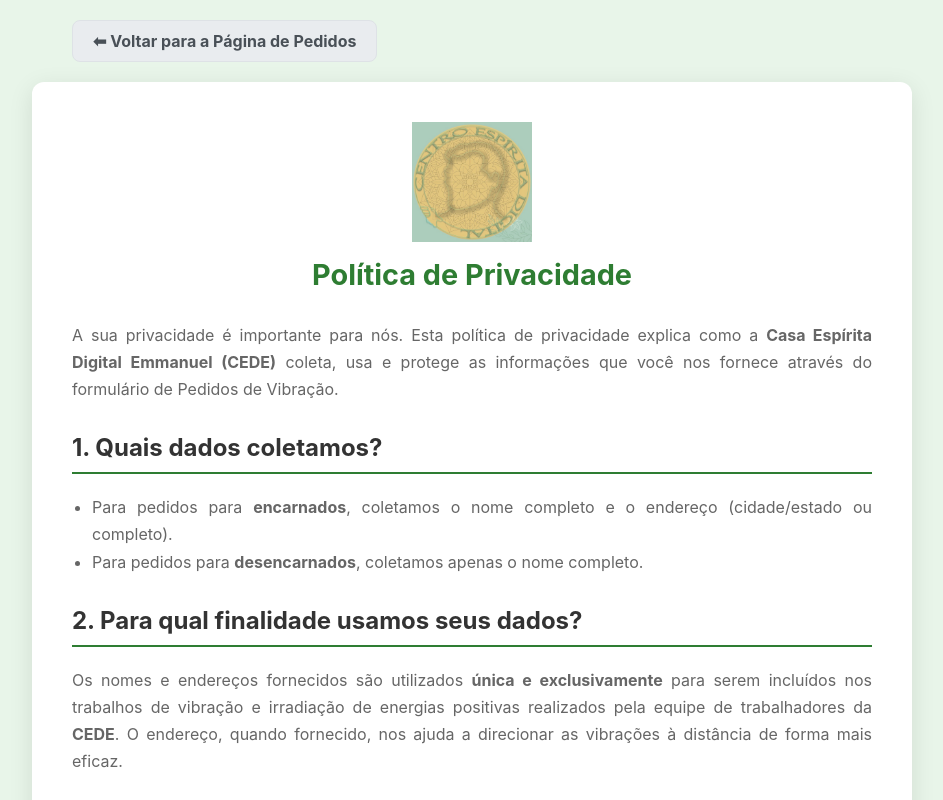
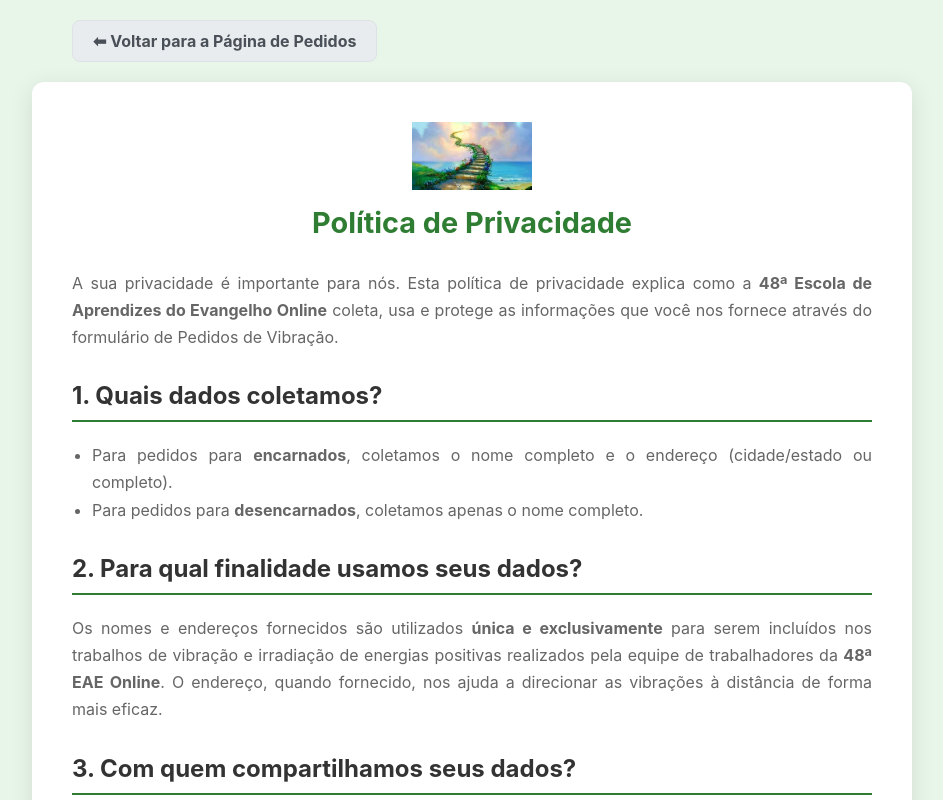
Before and after one commit to CasaespiritadigitalEmmanuel/sistema-vibracoes-CEDE, a plain HTML site: page public/politica.html in a window 1280 px wide. Shown: the top 800 px of the page, without its empty margins (168-1111 px from the left). Drawn offline with Linux system fonts and the light colour scheme.

Commit message:
Atualiza nome e logo para 48ª EAE Online

```diff
--- a/public/politica.html
+++ b/public/politica.html
@@ -3,7 +3,8 @@
 <head>
     <meta charset="UTF-8">
     <meta name="viewport" content="width=device-width, initial-scale=1.0">
-    <title>Política de Privacidade - CEDE</title>
+    <title>Política de Privacidade - 48ª EAE Online</title>
+
     <style>
         body { font-family: -apple-system, BlinkMacSystemFont, "Segoe UI", Roboto, Helvetica, Arial, sans-serif; background-color: #e8f5e9; display: flex; flex-direction: column; align-items: center; margin: 0; padding: 20px; box-sizing: border-box; }
         .container { width: 100%; max-width: 800px; background-color: white; padding: 40px; border-radius: 12px; box-shadow: 0 6px 25px rgba(0,0,0,0.1); }
@@ -24,11 +25,11 @@
     </nav>
     <div class="container">
         <div class="header-logo">
-            <img src="/logo-cede.png" alt="Logo CEDE">
+            <img src="/logo-eae.png" alt="Logo 48ª EAE Online">
             <h1>Política de Privacidade</h1>
         </div>
         <div class="content">
-            <p>A sua privacidade é importante para nós. Esta política de privacidade explica como a <strong>Casa Espírita Digital Emmanuel (CEDE)</strong> coleta, usa e protege as informações que você nos fornece através do formulário de Pedidos de Vibração.</p>
+            <p>A sua privacidade é importante para nós. Esta política de privacidade explica como a <strong>48ª Escola de Aprendizes do Evangelho Online</strong> coleta, usa e protege as informações que você nos fornece através do formulário de Pedidos de Vibração.</p>
 
             <h2>1. Quais dados coletamos?</h2>
             <ul>
@@ -37,7 +38,7 @@
             </ul>
 
             <h2>2. Para qual finalidade usamos seus dados?</h2>
-            <p>Os nomes e endereços fornecidos são utilizados <strong>única e exclusivamente</strong> para serem incluídos nos trabalhos de vibração e irradiação de energias positivas realizados pela equipe de trabalhadores da <strong>CEDE</strong>. O endereço, quando fornecido, nos ajuda a direcionar as vibrações à distância de forma mais eficaz.</p>
+            <p>Os nomes e endereços fornecidos são utilizados <strong>única e exclusivamente</strong> para serem incluídos nos trabalhos de vibração e irradiação de energias positivas realizados pela equipe de trabalhadores da <strong>48ª EAE Online</strong>. O endereço, quando fornecido, nos ajuda a direcionar as vibrações à distância de forma mais eficaz.</p>
 
             <h2>3. Com quem compartilhamos seus dados?</h2>
             <p>Os dados fornecidos são compartilhados apenas com a equipe interna e restrita do trabalho de vibrações. Eles são exibidos em um painel de acesso controlado para a realização das preces e vibrações. Seus dados <strong>não são compartilhados</strong> com terceiros, vendidos ou utilizados para qualquer outra finalidade.</p>
```
Also changed, not shown: functions/package.json (+10 -0 lines), public/dashboard.html (+1 -1 lines), public/estatisticas.html (+1 -1 lines), public/index.html (+4 -4 lines), public/login.html (+1 -1 lines), public/painel.html (+2 -2 lines), public/logo-cede.png (deleted), public/logo-eae.png (added).
